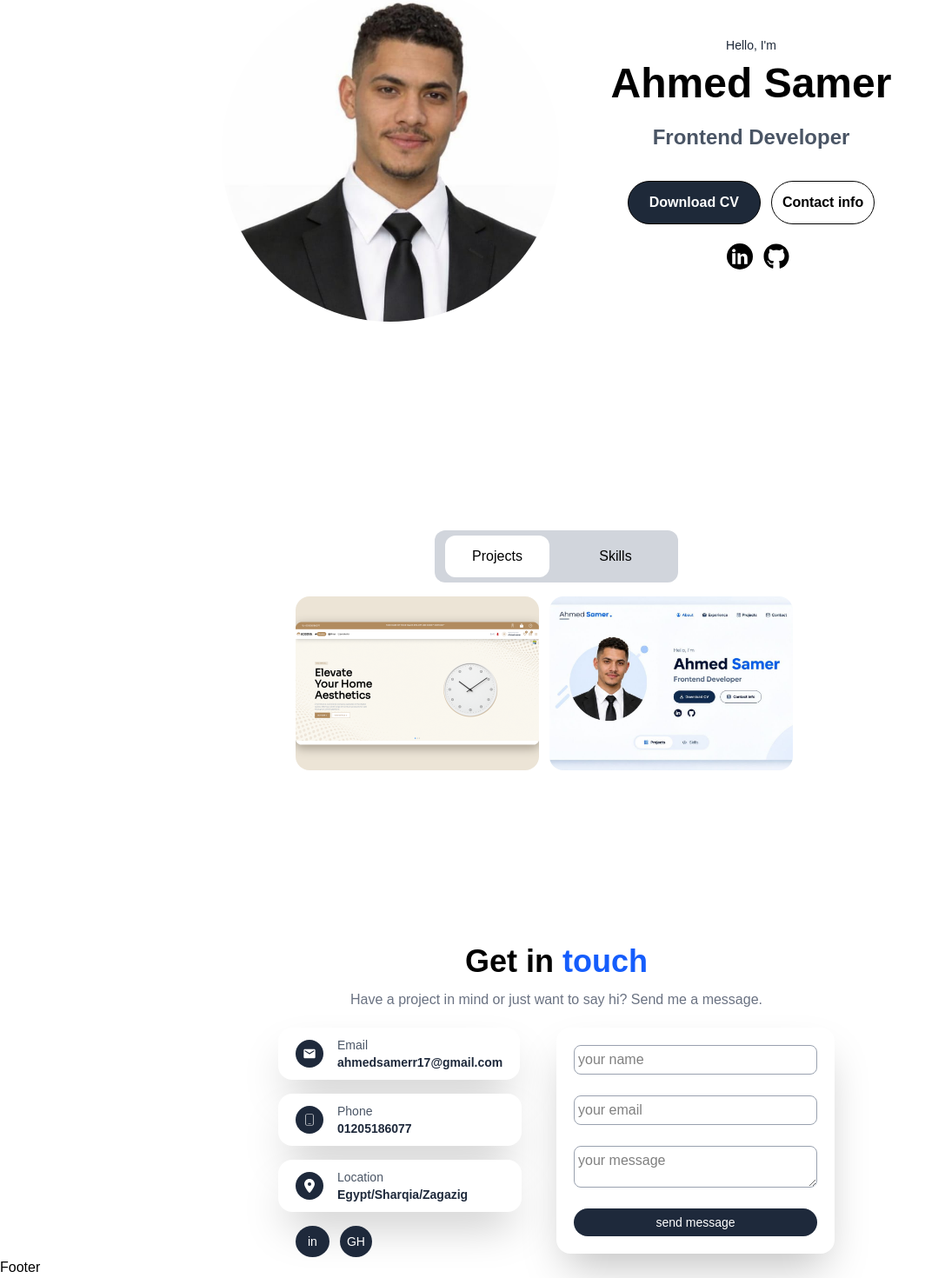
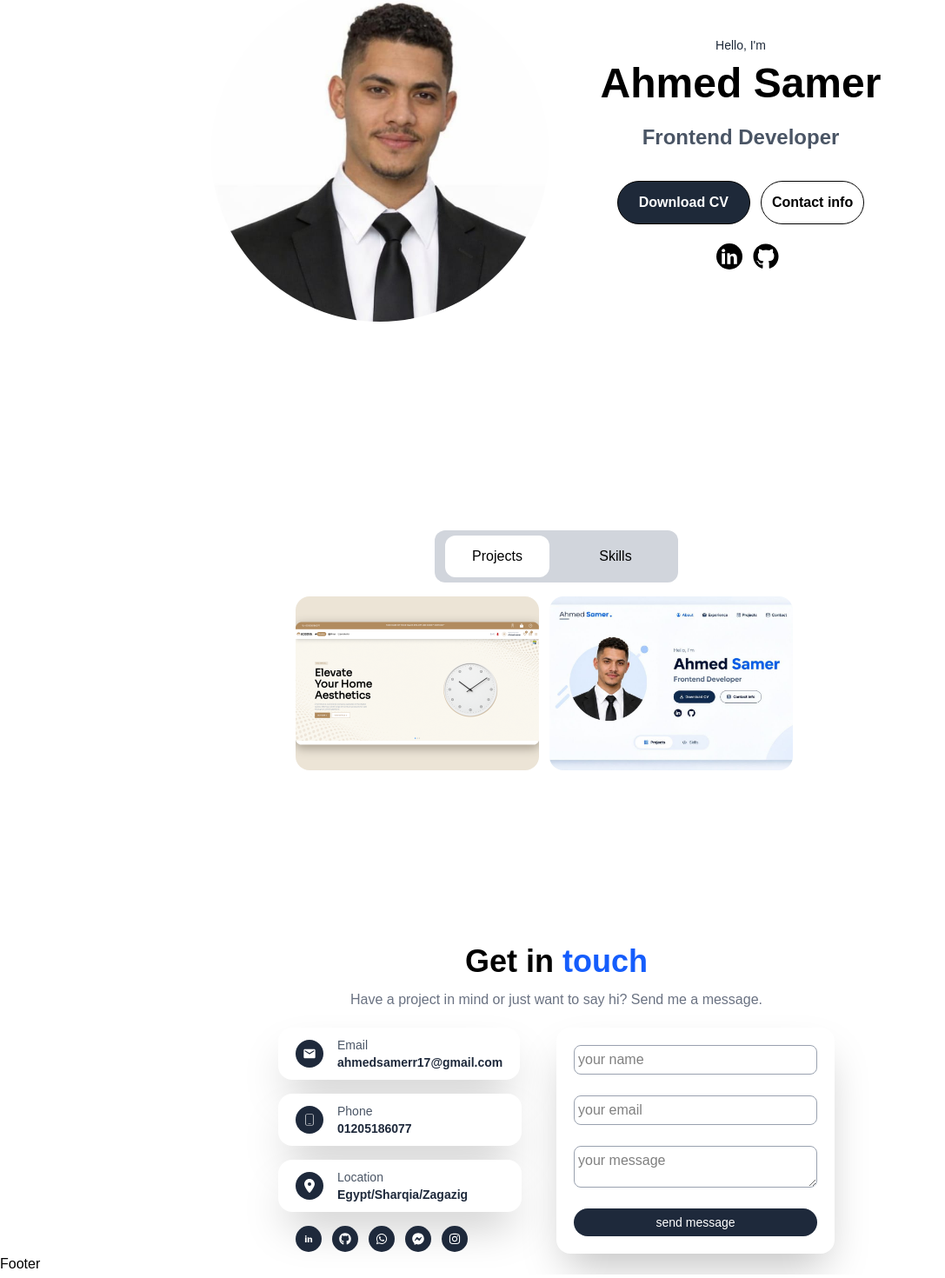
Before and after one commit to ahm8648u-crypto/protofolio, a React (Vite) app: page / in a window 1280 px wide. Shown: the part 232-1702 px from the top of the page at 87% size, without its empty margins (0-1087 px from the left). Built offline with nearby package versions, Linux system fonts and the light colour scheme.

Commit message:
add project images

```diff
--- a/src/pages/Contact.tsx
+++ b/src/pages/Contact.tsx
@@ -2,7 +2,10 @@ import { useRef } from "react";
 import emailjs from "@emailjs/browser";
 import { MdEmail } from "react-icons/md";
 import { CiMobile1 } from "react-icons/ci";
-import { FaLocationDot } from "react-icons/fa6";
+import { FaLocationDot, FaSignalMessenger } from "react-icons/fa6";
+import { TiSocialLinkedin } from "react-icons/ti";
+import { FaGithub, FaInstagram, FaWhatsapp } from "react-icons/fa";
+import { FaFacebookMessenger } from "react-icons/fa";
 
 const SERVICE_ID = "service_45mmoxg";
 const TEMPLATE_ID = "template_dr011ji";
@@ -53,8 +56,11 @@ export default function Contact() {
             <div className="flex flex-col"><p className="text-sm text-gray-600">Location</p><p className="text-[#1E293B] font-bold text-sm">Egypt/Sharqia/Zagazig</p></div>
         </div>
     <div className="flex gap-3 ml-5">
-         <a className="px-3.5 py-2 bg-[#1E293B] text-white rounded-[50%] text-sm" href="https://www.linkedin.com/in/ahmed-samer-06a5a8317?utm_source=share_via&utm_content=profile&utm_medium=member_android">in</a>
-         <a className="px-2 py-1.5 bg-[#1E293B] text-white rounded-[50%] text-sm flex items-center" href="https://github.com/ahm8648u-crypto">GH</a>
+         <a className="px-2 py-2 bg-[#1E293B] text-white rounded-[50%] text-sm" href="https://www.linkedin.com/in/ahmed-samer-06a5a8317?utm_source=share_via&utm_content=profile&utm_medium=member_android"><TiSocialLinkedin/></a>
+         <a className="px-2 py-1.5 bg-[#1E293B] text-white rounded-[50%] text-sm flex items-center" href="https://github.com/ahm8648u-crypto"><FaGithub /></a>
+         <a className="px-2 py-1.5 bg-[#1E293B] text-white rounded-[50%] text-sm flex items-center" href="https://wa.me/201205186077"><FaWhatsapp /></a>
+         <a className="px-2 py-1.5 bg-[#1E293B] text-white rounded-[50%] text-sm flex items-center" href="https://m.me/samerahmed.megahed"><FaFacebookMessenger /></a>
+         <a className="px-2 py-1.5 bg-[#1E293B] text-white rounded-[50%] text-sm flex items-center" href="https://instagram.com/ahmed_samer0i"><FaInstagram /></a>
     </div>
 
         </div>
--- a/src/pages/Home.tsx
+++ b/src/pages/Home.tsx
@@ -1,6 +1,6 @@
 import { FaGithub } from 'react-icons/fa'
 import { TiSocialLinkedin } from "react-icons/ti";
-
+import Ahmed from '../image/Ahmed_Samer_CV.pdf'
 import myimg from '../image/Fac.jpeg'
 
 import Experience from './Experience';
@@ -9,7 +9,7 @@ import Contact from './Contact';
 export default function Home() {
   return (
     <>
-    <div className='flex flex-col md:flex-row items-center mx-auto my-10 sm:my-40 -gap-40 md:gap-15 sm:pr-0 pr-200'>
+    <div className='flex flex-col md:flex-row items-center mx-auto my-10 sm:my-40 -gap-40 md:gap-15 sm:pr-0 relative -left-3'>
       {/* جزء الصورة */}
       <div className="w-97 h-97">
         <img
@@ -27,7 +27,7 @@ export default function Home() {
         {/* دا جزء الزراير */}
         <div className=' flex gap-3'>
         <a
-         href="/Ahmed_Samer_CV.pdf"
+         href={Ahmed}
          download="cv"
          className="mt-6 inline-block rounded-full border bg-gray-800 text-white border-black hover:text-black  px-6 py-3 font-semibold hover:bg-white  transition "
          >
```
